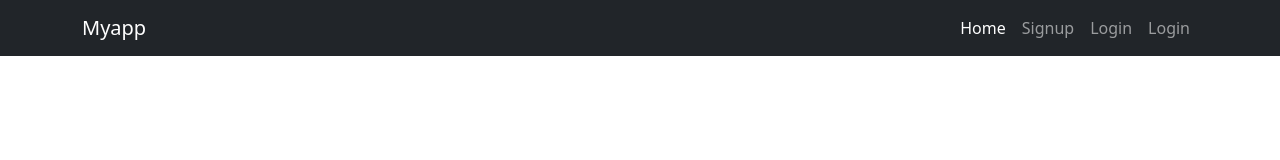
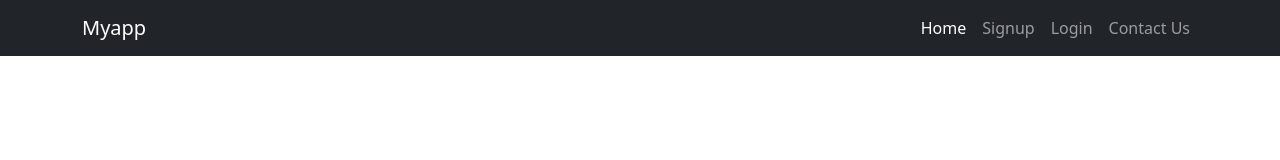
Before and after one commit to yaswanthcheepuri/task, a React (Create React App) app: page / in a window 1280 px wide. Shown: the top 160 px of the page. Built offline with nearby package versions, Linux system fonts and the light colour scheme.

Commit message:
nav and routes

```diff
--- a/src/components/Navbarcomponents.js
+++ b/src/components/Navbarcomponents.js
@@ -27,7 +27,7 @@ function Navbarcomponent() {
         </LinkContainer>
 
         <LinkContainer to="contactus">
-        <Nav.Link>Login</Nav.Link>
+        <Nav.Link>Contact Us</Nav.Link>
         </LinkContainer>
     </Nav>
   </Navbar.Collapse>
```
